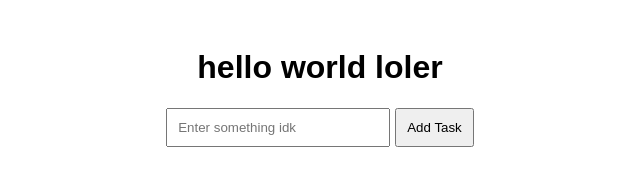
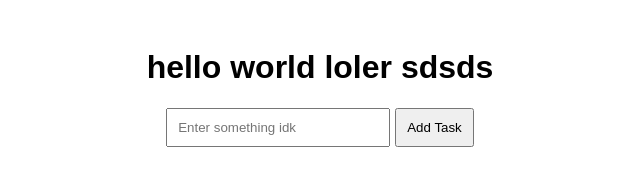
Before and after one commit to markf001/To-Do-List-App, an Electron app: page index.html in a window 1280 px wide. Shown: the whole page, without its empty margins (320-960 px from the left). Drawn offline with Linux system fonts and the light colour scheme.

Commit message:
testing againer

```diff
--- a/index.html
+++ b/index.html
@@ -7,7 +7,7 @@
     <link rel="stylesheet" href="style.css">
 </head>
 <body>
-    <h1>hello world loler</h1>
+    <h1>hello world loler sdsds</h1>
     <button id="addTask"> Add Task </button>
     <ul id="taskList"></ul>
 
```
